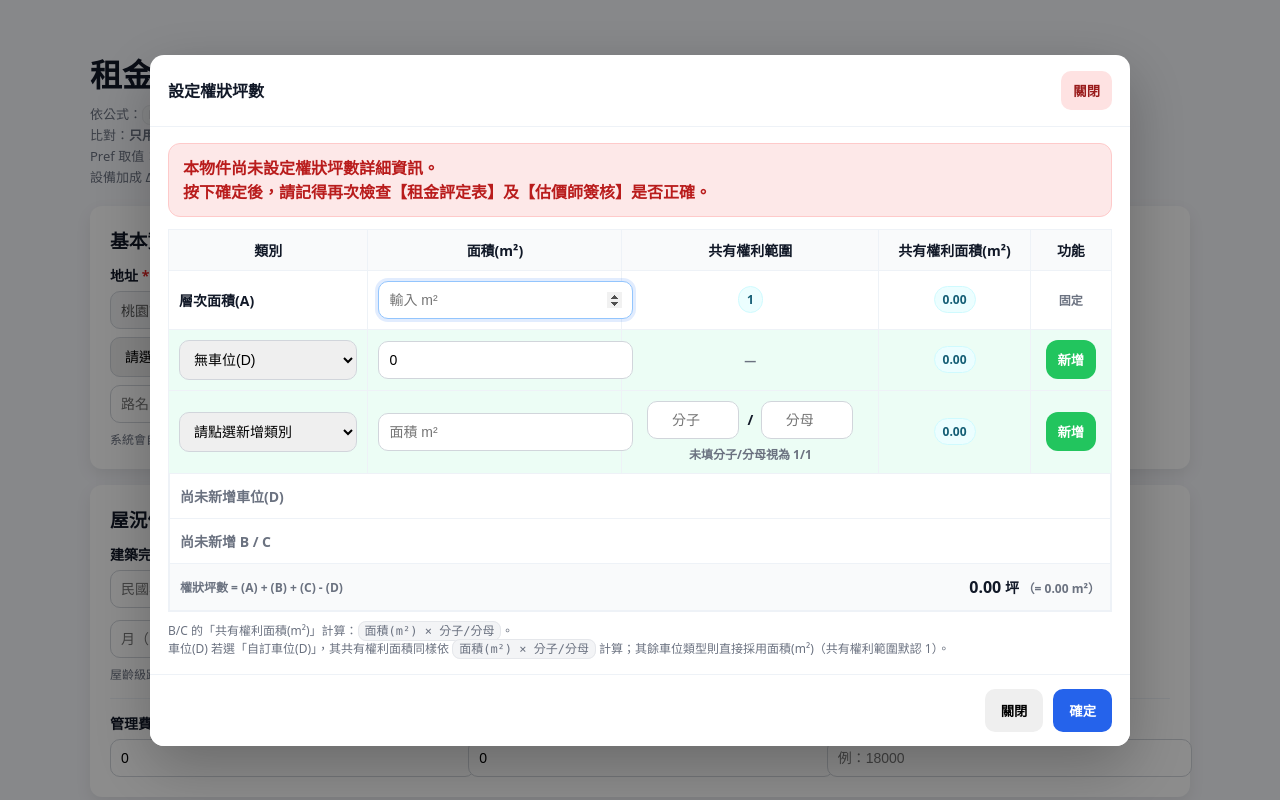
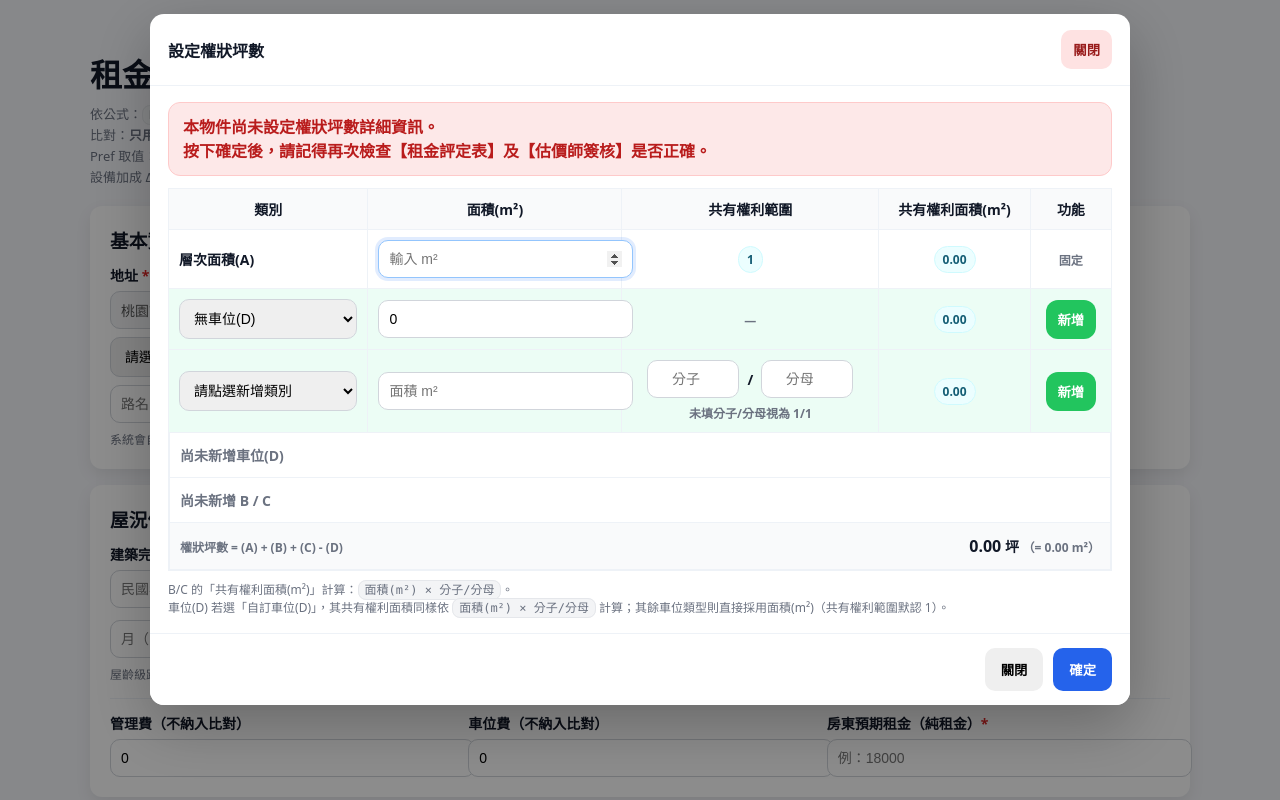
Before and after one commit to as75315907/rent-check, a plain HTML site: page index.html in a window 1280 px wide. Both pictures are taken after a click on the button "設定". Shown: the top 800 px of the page. Drawn offline with Linux system fonts and the light colour scheme.

Commit message:
修正手機端網頁顯示問題

```diff
--- a/index.html
+++ b/index.html
@@ -78,7 +78,7 @@
       position:fixed; inset:0;
       background:rgba(0,0,0,.45);
       display:none;
-      align-items:center;
+      align-items:flex-start;
       justify-content:center;
       padding:14px;
       z-index: 1000;
@@ -89,7 +89,10 @@
       border-radius:14px;
       box-shadow: 0 20px 60px rgba(0,0,0,.25);
       overflow:hidden;
-    }
+
+  max-height:90vh;
+  display:flex;
+  flex-direction:column;}
     .modal-hd{
       padding:16px 18px;
       border-bottom:1px solid #eef2f7;
@@ -99,7 +102,9 @@
       justify-content:space-between;
       gap:12px;
     }
-    .modal-bd{ padding:16px 18px; }
+    .modal-bd{ padding:16px 18px;
+  overflow-y:auto;
+  -webkit-overflow-scrolling:touch;}
     .modal-ft{
       padding:14px 18px;
       border-top:1px solid #eef2f7;
@@ -753,6 +758,8 @@ function updateAreaSummary(){
 }
 
 function openAreaModal(){
+  document.body.style.overflow = "hidden";
+
   const bd = $("#areaModalBackdrop");
   bd.style.display = "flex";
   bd.setAttribute("aria-hidden","false");
@@ -764,6 +771,8 @@ function openAreaModal(){
   setTimeout(() => $("#A_m2")?.focus(), 50);
 }
 function closeAreaModal(){
+  document.body.style.overflow = "";
+
   const bd = $("#areaModalBackdrop");
   bd.style.display = "none";
   bd.setAttribute("aria-hidden","true");
```
